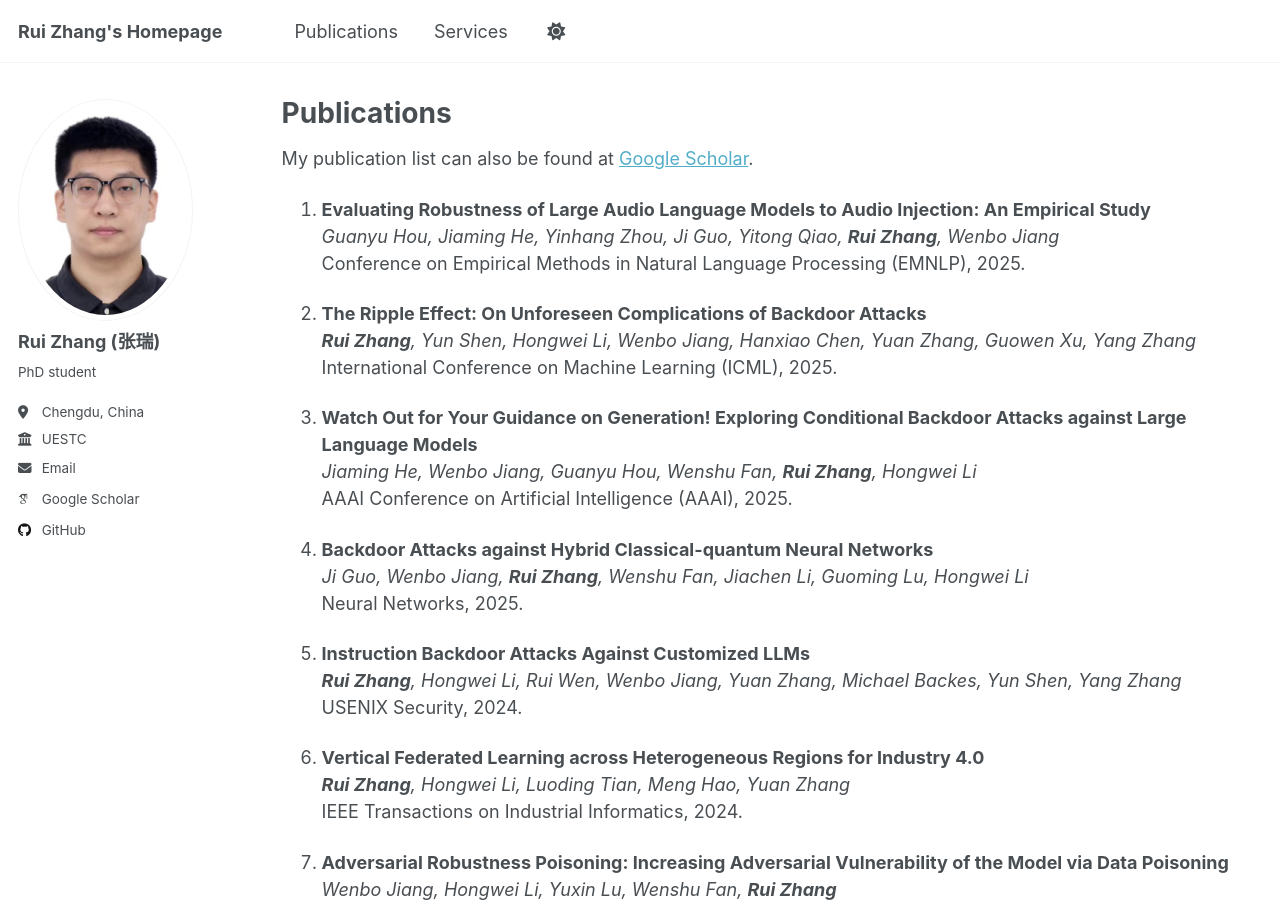
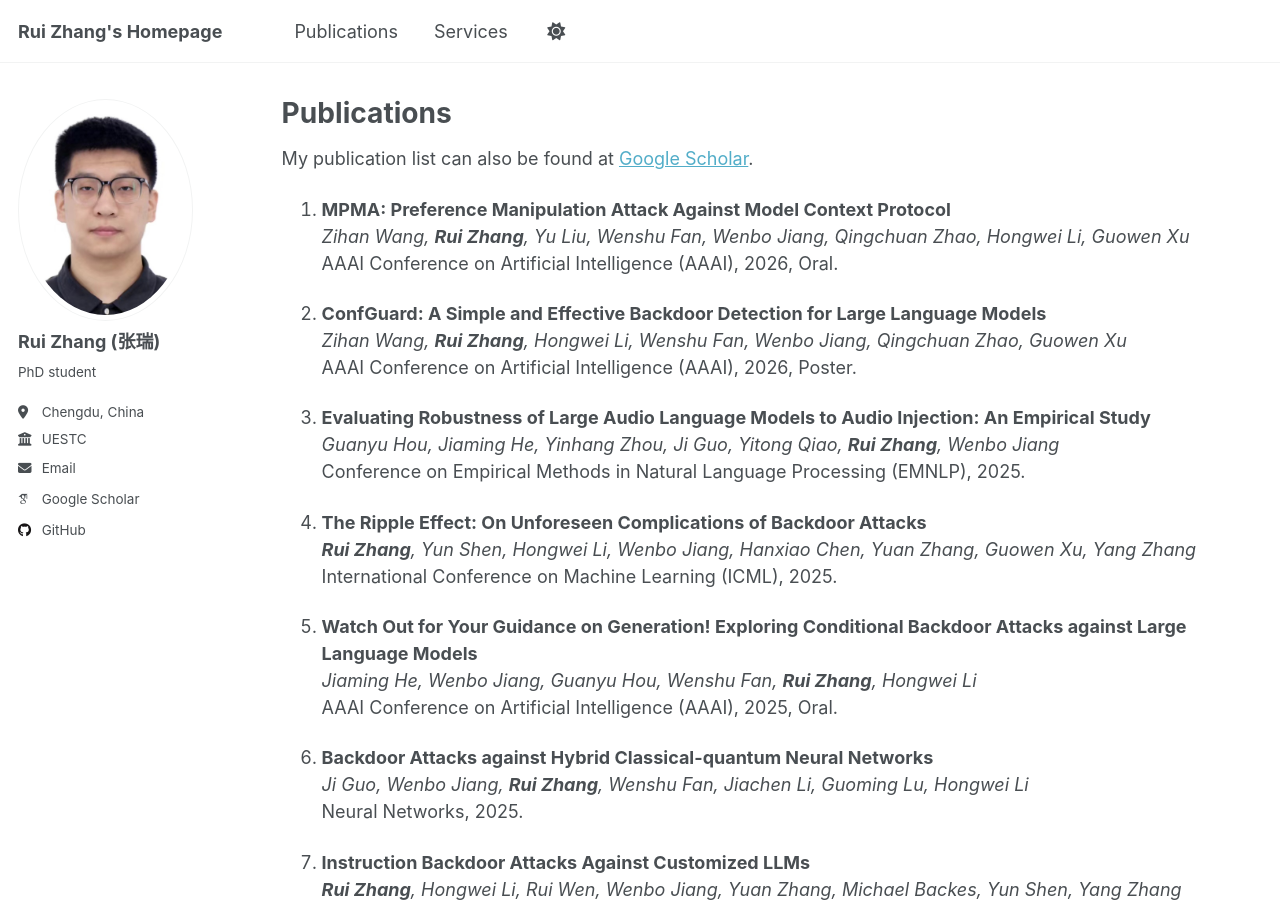
Before and after one commit to zhangrui4041/zhangrui4041.github.io, a Jekyll site: the page built from _pages/publications.md, in a window 1280 px wide and 900 px high. Built offline with Jekyll 4.4.1, drawn with Linux system fonts in a browser that asks for light colours; some web fonts are replaced; a script that is not in the unit is left out.

Commit message:
Update Publications

```diff
--- a/_pages/publications.md
+++ b/_pages/publications.md
@@ -10,6 +10,15 @@ author_profile: true
 
 My publication list can also be found at [Google Scholar](https://scholar.google.com/citations?user=bbTc65MAAAAJ&hl=en).
 
+
+1. **MPMA: Preference Manipulation Attack Against Model Context Protocol**
+   *Zihan Wang, **Rui Zhang**, Yu Liu, Wenshu Fan, Wenbo Jiang, Qingchuan Zhao, Hongwei Li, Guowen Xu*
+   AAAI Conference on Artificial Intelligence (AAAI), 2026, Oral.
+
+1. **ConfGuard: A Simple and Effective Backdoor Detection for Large Language Models**
+   *Zihan Wang, **Rui Zhang**, Hongwei Li, Wenshu Fan, Wenbo Jiang, Qingchuan Zhao, Guowen Xu*
+   AAAI Conference on Artificial Intelligence (AAAI), 2026, Poster.
+
 1. **Evaluating Robustness of Large Audio Language Models to Audio Injection: An Empirical Study**
    *Guanyu Hou, Jiaming He, Yinhang Zhou, Ji Guo, Yitong Qiao, **Rui Zhang**, Wenbo Jiang*
    Conference on Empirical Methods in Natural Language Processing (EMNLP), 2025.
@@ -20,7 +29,7 @@ My publication list can also be found at [Google Scholar](https://scholar.google
 
 1. **Watch Out for Your Guidance on Generation! Exploring Conditional Backdoor Attacks against Large Language Models**
    *Jiaming He, Wenbo Jiang, Guanyu Hou, Wenshu Fan, **Rui Zhang**, Hongwei Li*
-   AAAI Conference on Artificial Intelligence (AAAI), 2025.
+   AAAI Conference on Artificial Intelligence (AAAI), 2025, Oral.
 
 1. **Backdoor Attacks against Hybrid Classical-quantum Neural Networks**
    *Ji Guo, Wenbo Jiang, **Rui Zhang**, Wenshu Fan, Jiachen Li, Guoming Lu, Hongwei Li*
```
Also changed, not shown: _pages/services.md (+1 -1 lines).
